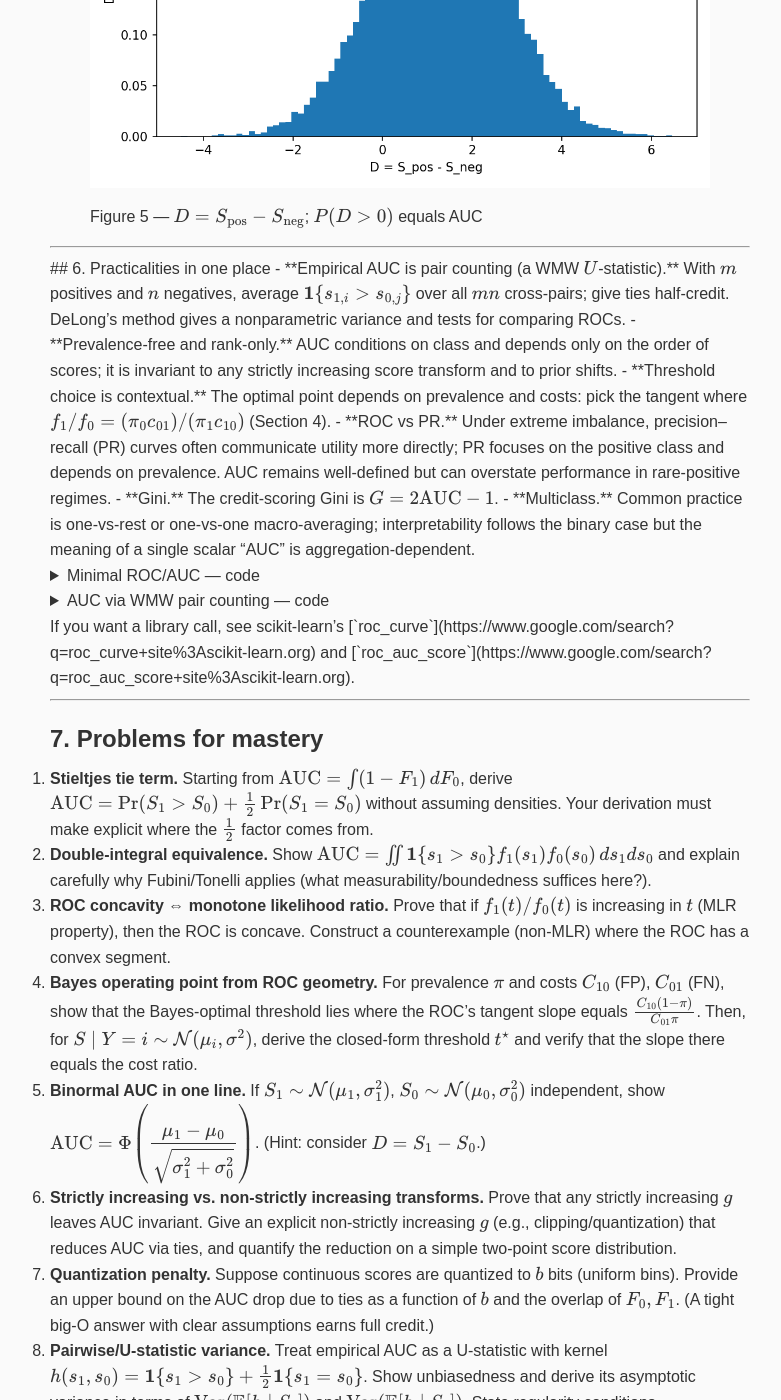
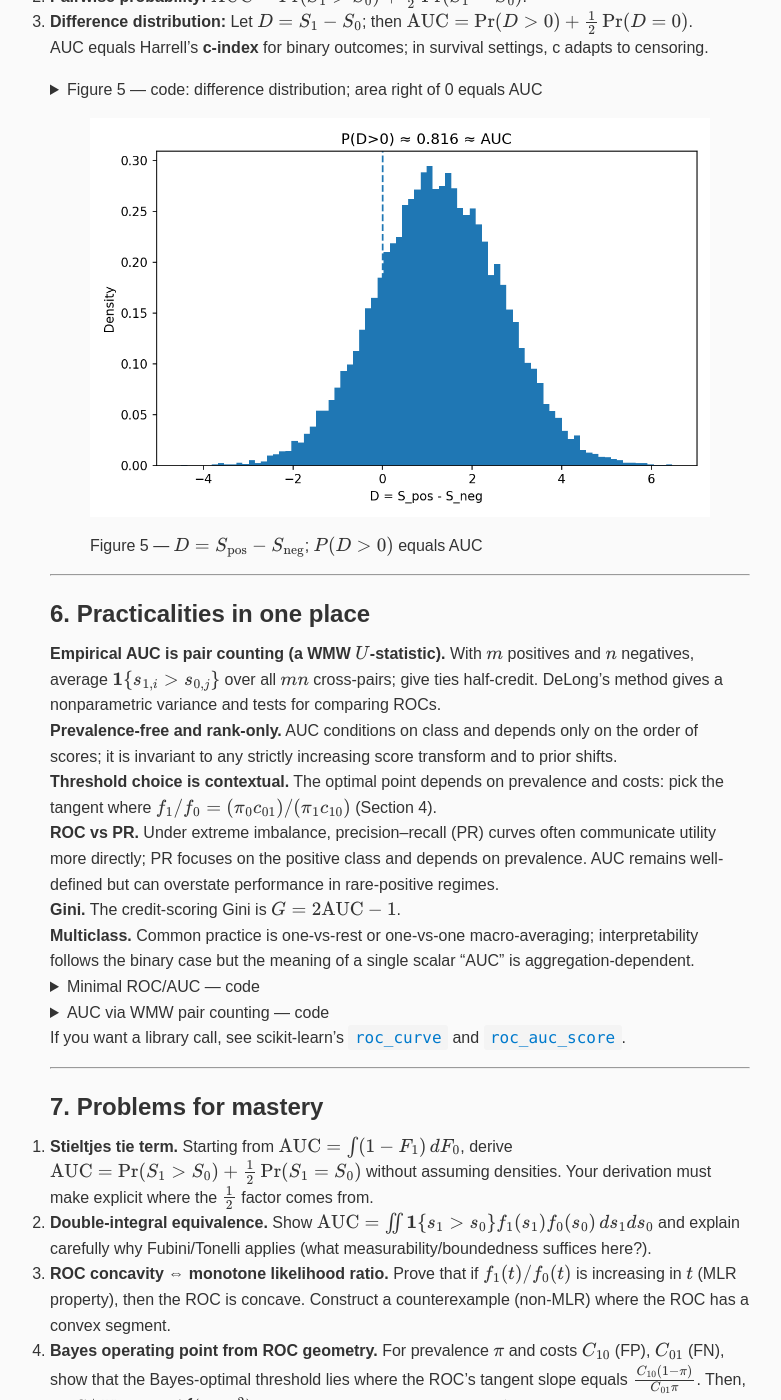
Before and after one commit to econometricsfanboy/gabrieldunin.com, a Jekyll site: the page built from docs/blog/2025-11-08-ROC-Derivation-with-images.html, in a window 1280 px wide and 1400 px high, scrolled down 4196 px. Shown: the whole window, without its empty margins (240-1021 px from the left). Built offline with Jekyll 4.4.1, drawn with Linux system fonts in a browser that asks for light colours; some of the changed text lies outside the part shown.

Commit message:
Update 2025-11-08-ROC-Derivation-with-images.html

```diff
--- a/docs/blog/2025-11-08-ROC-Derivation-with-images.html
+++ b/docs/blog/2025-11-08-ROC-Derivation-with-images.html
@@ -4,27 +4,27 @@ title: "AUC: the probability view (with derivation and figures)"
 mathjax: true
 date: 2025-11-08
 tags: [roc, auc, probability, visualization, python, machine-learning]
-excerpt: "The crux: AUC is the probability that a random positive outranks a random negative. ROC geometry, likelihood‑ratio slopes, and invariances fall out of that."
+excerpt: "The crux: AUC is the probability that a random positive outranks a random negative. ROC geometry, likelihood-ratio slopes, and invariances fall out of that."
 kramdown:
   parse_block_html: true
 ---
 
 <!-- ABSTRACT -->
-<section markdown="1">
-<strong>Picture.</strong> A scoring model assigns each case a real‑valued score \(S\). For binary targets (negative \(0\), positive \(1\)), imagine drawing one truly positive and one truly negative at random and asking whether the model ranks the positive higher. The probability of that event is the area under the ROC curve (AUC). This post motivates the statement, derives it cleanly (including ties), and provides Python to generate figures that make the idea tangible.
+<section>
+  <p><strong>Picture.</strong> A scoring model assigns each case a real-valued score \(S\). For binary targets (negative \(0\), positive \(1\)), imagine drawing one truly positive and one truly negative at random and asking whether the model ranks the positive higher. The probability of that event is the area under the ROC curve (AUC). This post motivates the statement, derives it cleanly (including ties), and provides Python to generate figures that make the idea tangible.</p>
 </section>
 
 <hr/>
 
 <!-- MOTIVATION -->
-<section markdown="block">
-## 1. Motivation: a threshold sweeping along a line
-Scores live on a line. Let \(F_0\) and \(F_1\) denote the class‑conditional CDFs of \(S\) under negatives and positives; \(f_0\), \(f_1\) are their densities where they exist. Sweep a threshold \(t\) from \(+\infty\) to \(-\infty\), predicting “positive” when \(S>t\). The false‑positive and true‑positive rates are
+<section>
+  <h2>1. Motivation: a threshold sweeping along a line</h2>
+  <p>Scores live on a line. Let \(F_0\) and \(F_1\) denote the class-conditional CDFs of \(S\) under negatives and positives; \(f_0\), \(f_1\) are their densities where they exist. Sweep a threshold \(t\) from \(+\infty\) to \(-\infty\), predicting “positive” when \(S&gt;t\). The false-positive and true-positive rates are</p>
   \[
-\mathrm{FPR}(t)=\Pr(S>t\mid 0)=1-F_0(t),\qquad
-\mathrm{TPR}(t)=\Pr(S>t\mid 1)=1-F_1(t).
+  \mathrm{FPR}(t)=\Pr(S&gt;t\mid 0)=1-F_0(t),\qquad
+  \mathrm{TPR}(t)=\Pr(S&gt;t\mid 1)=1-F_1(t).
   \]
-Plotting \(\mathrm{TPR}\) against \(\mathrm{FPR}\) as \(t\) varies yields the receiver operating **characteristic** (ROC) curve. Its area is AUC.
+  <p>Plotting \(\mathrm{TPR}\) against \(\mathrm{FPR}\) as \(t\) varies yields the receiver operating <strong>characteristic</strong> (ROC) curve. Its area is AUC.</p>
 
   {% capture fig1_code %}
   # Figure 1: Score distributions (negatives vs positives)
@@ -62,34 +62,34 @@ plt.savefig("assets/img/auc/distributions.png", dpi=150); plt.close()
 <hr/>
 
 <!-- THE CRUX -->
-<section markdown="1">
-## 2. The crux in one sentence
-**AUC equals the probability that a randomly chosen positive receives a higher score than a randomly chosen negative.** With independent scores \(S_1\sim f_1\) (positive) and \(S_0\sim f_0\):
+<section>
+  <h2>2. The crux in one sentence</h2>
+  <p><strong>AUC equals the probability that a randomly chosen positive receives a higher score than a randomly chosen negative.</strong> With independent scores \(S_1\sim f_1\) (positive) and \(S_0\sim f_0\):</p>
   \[
-\boxed{\ \mathrm{AUC}=\Pr(S_1>S_0)\ +\ \tfrac{1}{2}\Pr(S_1=S_0)\ }.
+  \boxed{\ \mathrm{AUC}=\Pr(S_1&gt;S_0)\ +\ \tfrac{1}{2}\Pr(S_1=S_0)\ }.
   \]
-This is the Wilcoxon–Mann–Whitney (WMW) view of AUC. It explains key invariances immediately: AUC measures *ranking* (discrimination), not calibration; it is unchanged by any strictly increasing transformation of the scores and by prior‑probability shifts.
+  <p>This is the Wilcoxon–Mann–Whitney (WMW) view of AUC. It explains key invariances immediately: AUC measures <em>ranking</em> (discrimination), not calibration; it is unchanged by any strictly increasing transformation of the scores and by prior-probability shifts.</p>
 </section>
 
 <hr/>
 
 <!-- DERIVATION -->
-<section markdown="1">
-## 3. The derivation, start to finish
-Start from the geometric definition:
+<section>
+  <h2>3. The derivation, start to finish</h2>
+  <p>Start from the geometric definition:</p>
   \[
   \mathrm{AUC}=\int_{0}^{1} y(x)\,dx,\quad x(t)=1-F_0(t),\ \ y(t)=1-F_1(t).
   \]
-Use a Stieltjes integral to cover continuous, discrete, and mixed cases:
+  <p>Use a Stieltjes integral to cover continuous, discrete, and mixed cases:</p>
   \[
   \mathrm{AUC}=\int_{-\infty}^{+\infty}\big[1-F_1(t)\big]\,dF_0(t)
   =\mathbb{E}_{S_0\sim F_0}\!\big[1-F_1(S_0)\big].
   \]
-Since \(1-F_1(s)=\Pr(S_1>s)\), taking expectation over \(S_0\) yields
+  <p>Since \(1-F_1(s)=\Pr(S_1&gt;s)\), taking expectation over \(S_0\) yields</p>
   \[
-\mathrm{AUC}=\Pr(S_1>S_0)\ +\ \tfrac{1}{2}\Pr(S_1=S_0),
+  \mathrm{AUC}=\Pr(S_1&gt;S_0)\ +\ \tfrac{1}{2}\Pr(S_1=S_0),
   \]
-where the \(\tfrac{1}{2}\) term accounts for ties. In the continuous case, \(\Pr(S_1=S_0)=0\) and the familiar \(\Pr(S_1>S_0)\) remains.
+  <p>where the \(\tfrac{1}{2}\) term accounts for ties. In the continuous case, \(\Pr(S_1=S_0)=0\) and the familiar \(\Pr(S_1&gt;S_0)\) remains.</p>
 
   {% capture fig2_code %}
   # Figure 2: Pairwise wins matrix; mean ≈ AUC (with half-credit for ties)
@@ -129,19 +129,19 @@ plt.tight_layout(); plt.savefig("assets/img/auc/pairwise_matrix.png", dpi=150);
 <hr/>
 
 <!-- READING THE ROC -->
-<section markdown="1">
-## 4. Reading the ROC like a map
-Differentiate the parametric form (where densities exist): \(dx/dt=-f_0(t)\) and \(dy/dt=-f_1(t)\). The instantaneous slope is the **likelihood ratio** at threshold \(t\):
+<section>
+  <h2>4. Reading the ROC like a map</h2>
+  <p>Differentiate the parametric form (where densities exist): \(dx/dt=-f_0(t)\) and \(dy/dt=-f_1(t)\). The instantaneous slope is the <strong>likelihood ratio</strong> at threshold \(t\):</p>
   \[
   \frac{dy}{dx}=\frac{f_1(t)}{f_0(t)}.
   \]
-Where the curve is steep, small relaxations of the threshold buy many true positives per false positive—this is the Neyman–Pearson lens, in geometry.
+  <p>Where the curve is steep, small relaxations of the threshold buy many true positives per false positive—this is the Neyman–Pearson lens, in geometry.</p>
 
-**Iso‑cost lines and the optimal operating point.** If the positive prevalence is \(\pi_1\) (so \(\pi_0=1-\pi_1\)) and the false‑negative/false‑positive costs are \(c_{10}\) and \(c_{01}\), then lines of equal expected cost in ROC space have slope
+  <p><strong>Iso-cost lines and the optimal operating point.</strong> If the positive prevalence is \(\pi_1\) (so \(\pi_0=1-\pi_1\)) and the false-negative/false-positive costs are \(c_{10}\) and \(c_{01}\), then lines of equal expected cost in ROC space have slope</p>
   \[
   m=\frac{\pi_0\,c_{01}}{\pi_1\,c_{10}}.
   \]
-The Bayes‑optimal threshold is where the ROC’s tangent has slope \(m\): \(f_1(t)/f_0(t)=m\).
+  <p>The Bayes-optimal threshold is where the ROC’s tangent has slope \(m\): \(f_1(t)/f_0(t)=m\).</p>
 
   {% capture fig3_code %}
   # Figure 3: Empirical ROC with a local tangent (slope ≈ likelihood ratio)
@@ -234,26 +234,28 @@ plt.savefig("assets/img/auc/iso_cost.png", dpi=150); plt.close()
   {% endcapture %}
 
   {% include collapse.html
-   title="Figure 4 — code: iso‑cost geometry and cost‑weighted operating point"
+     title="Figure 4 — code: iso-cost geometry and cost-weighted operating point"
      lang="python"
      code=fig5_code %}
 
   {% include figure.html
      src="/assets/img/auc/iso_cost.png"
      alt="ROC overlaid with an iso-cost line and the optimum"
-   caption="Figure 4 — Iso‑cost slope \(m\) and the implied optimal operating point" %}
+     caption="Figure 4 — Iso-cost slope \(m\) and the implied optimal operating point" %}
 </section>
 
 <hr/>
 
 <!-- THREE PICTURES -->
-<section markdown="1">
-## 5. Three equivalent pictures of AUC
-1. **Integral under trade‑off:** \(\displaystyle \mathrm{AUC}=\int_0^1 \mathrm{TPR}(x)\,dx\).
-2. **Pairwise probability:** \(\mathrm{AUC}=\Pr(S_1>S_0)+\tfrac{1}{2}\Pr(S_1=S_0)\).
-3. **Difference distribution:** Let \(D=S_1-S_0\); then \(\mathrm{AUC}=\Pr(D>0)+\tfrac{1}{2}\Pr(D=0)\).
+<section>
+  <h2>5. Three equivalent pictures of AUC</h2>
+  <ol>
+    <li><strong>Integral under trade-off:</strong> \(\displaystyle \mathrm{AUC}=\int_0^1 \mathrm{TPR}(x)\,dx\).</li>
+    <li><strong>Pairwise probability:</strong> \(\mathrm{AUC}=\Pr(S_1&gt;S_0)+\tfrac{1}{2}\Pr(S_1=S_0)\).</li>
+    <li><strong>Difference distribution:</strong> Let \(D=S_1-S_0\); then \(\mathrm{AUC}=\Pr(D&gt;0)+\tfrac{1}{2}\Pr(D=0)\).</li>
+  </ol>
 
-AUC equals Harrell’s **c‑index** for binary outcomes; in survival settings, c adapts to censoring.
+  <p>AUC equals Harrell’s <strong>c-index</strong> for binary outcomes; in survival settings, c adapts to censoring.</p>
 
   {% capture fig4_code %}
   # Figure 5: Distribution of differences D = S_pos - S_neg
@@ -282,20 +284,22 @@ plt.tight_layout(); plt.savefig("assets/img/auc/difference_distribution.png", dp
   {% include figure.html
      src="/assets/img/auc/difference_distribution.png"
      alt="Distribution of D = S_pos − S_neg; area right of zero is AUC"
-   caption="Figure 5 — \(D=S_{\text{pos}}-S_{\text{neg}}\); \(P(D>0)\) equals AUC" %}
+     caption="Figure 5 — \(D=S_{\text{pos}}-S_{\text{neg}}\); \(P(D&gt;0)\) equals AUC" %}
 </section>
 
 <hr/>
 
 <!-- PRACTICALITIES -->
-<section markdown="1">
-## 6. Practicalities in one place
-- **Empirical AUC is pair counting (a WMW \(U\)-statistic).** With \(m\) positives and \(n\) negatives, average \(\mathbf{1}\{s_{1,i}>s_{0,j}\}\) over all \(mn\) cross‑pairs; give ties half‑credit. DeLong’s method gives a nonparametric variance and tests for comparing ROCs.
-- **Prevalence‑free and rank‑only.** AUC conditions on class and depends only on the order of scores; it is invariant to any strictly increasing score transform and to prior shifts.
-- **Threshold choice is contextual.** The optimal point depends on prevalence and costs: pick the tangent where \(f_1/f_0=(\pi_0 c_{01})/(\pi_1 c_{10})\) (Section 4).
-- **ROC vs PR.** Under extreme imbalance, precision–recall (PR) curves often communicate utility more directly; PR focuses on the positive class and depends on prevalence. AUC remains well‑defined but can overstate performance in rare‑positive regimes.
-- **Gini.** The credit‑scoring Gini is \(G=2\mathrm{AUC}-1\).
-- **Multiclass.** Common practice is one‑vs‑rest or one‑vs‑one macro‑averaging; interpretability follows the binary case but the meaning of a single scalar “AUC” is aggregation‑dependent.
+<section>
+  <h2>6. Practicalities in one place</h2>
+  <ul>
+    <li><strong>Empirical AUC is pair counting (a WMW \(U\)-statistic).</strong> With \(m\) positives and \(n\) negatives, average \(\mathbf{1}\{s_{1,i}&gt;s_{0,j}\}\) over all \(mn\) cross-pairs; give ties half-credit. DeLong’s method gives a nonparametric variance and tests for comparing ROCs.</li>
+    <li><strong>Prevalence-free and rank-only.</strong> AUC conditions on class and depends only on the order of scores; it is invariant to any strictly increasing score transform and to prior shifts.</li>
+    <li><strong>Threshold choice is contextual.</strong> The optimal point depends on prevalence and costs: pick the tangent where \(f_1/f_0=(\pi_0 c_{01})/(\pi_1 c_{10})\) (Section 4).</li>
+    <li><strong>ROC vs PR.</strong> Under extreme imbalance, precision–recall (PR) curves often communicate utility more directly; PR focuses on the positive class and depends on prevalence. AUC remains well-defined but can overstate performance in rare-positive regimes.</li>
+    <li><strong>Gini.</strong> The credit-scoring Gini is \(G=2\mathrm{AUC}-1\).</li>
+    <li><strong>Multiclass.</strong> Common practice is one-vs-rest or one-vs-one macro-averaging; interpretability follows the binary case but the meaning of a single scalar “AUC” is aggregation-dependent.</li>
+  </ul>
 
   {% capture minimal_auc_code %}
   # Minimal ROC/AUC from scores and labels
@@ -343,7 +347,7 @@ def auc_paircount(y_true, y_score):
      lang="python"
      code=auc_paircount_code %}
 
-If you want a library call, see scikit‑learn’s [`roc_curve`](https://www.google.com/search?q=roc_curve+site%3Ascikit-learn.org) and [`roc_auc_score`](https://www.google.com/search?q=roc_auc_score+site%3Ascikit-learn.org).
+  <p>If you want a library call, see scikit-learn’s <a href="https://www.google.com/search?q=roc_curve+site%3Ascikit-learn.org"><code>roc_curve</code></a> and <a href="https://www.google.com/search?q=roc_auc_score+site%3Ascikit-learn.org"><code>roc_auc_score</code></a>.</p>
 </section>
 
 <hr/>
@@ -352,45 +356,45 @@ If you want a library call, see scikit‑learn’s [`roc_curve`](https://www.goo
 <section>
   <h2>7. Problems for mastery</h2>
   <ol>
-    <li><strong>Stieltjes tie term.</strong> Starting from \(\mathrm{AUC}=\int(1-F_1)\,dF_0\), derive \(\mathrm{AUC}=\Pr(S_1>S_0)+\tfrac{1}{2}\Pr(S_1=S_0)\) without assuming densities. Your derivation must make explicit where the \(\tfrac{1}{2}\) factor comes from.</li>
+    <li><strong>Stieltjes tie term.</strong> Starting from \(\mathrm{AUC}=\int(1-F_1)\,dF_0\), derive \(\mathrm{AUC}=\Pr(S_1&gt;S_0)+\tfrac{1}{2}\Pr(S_1=S_0)\) without assuming densities. Your derivation must make explicit where the \(\tfrac{1}{2}\) factor comes from.</li>
 
-    <li><strong>Double‑integral equivalence.</strong> Show \(\mathrm{AUC}=\iint \mathbf{1}\{s_1>s_0\}f_1(s_1)f_0(s_0)\,ds_1ds_0\) and explain carefully why Fubini/Tonelli applies (what measurability/boundedness suffices here?).</li>
+    <li><strong>Double-integral equivalence.</strong> Show \(\mathrm{AUC}=\iint \mathbf{1}\{s_1&gt;s_0\}f_1(s_1)f_0(s_0)\,ds_1ds_0\) and explain carefully why Fubini/Tonelli applies (what measurability/boundedness suffices here?).</li>
 
-    <li><strong>ROC concavity ⇔ monotone likelihood ratio.</strong> Prove that if \(f_1(t)/f_0(t)\) is increasing in \(t\) (MLR property), then the ROC is concave. Construct a counterexample (non‑MLR) where the ROC has a convex segment.</li>
+    <li><strong>ROC concavity ⇔ monotone likelihood ratio.</strong> Prove that if \(f_1(t)/f_0(t)\) is increasing in \(t\) (MLR property), then the ROC is concave. Construct a counterexample (non-MLR) where the ROC has a convex segment.</li>
 
-    <li><strong>Bayes operating point from ROC geometry.</strong> For prevalence \(\pi\) and costs \(C_{10}\) (FP), \(C_{01}\) (FN), show that the Bayes‑optimal threshold lies where the ROC’s tangent slope equals \(\frac{C_{10}(1-\pi)}{C_{01}\pi}\). Then, for \(S\mid Y=i\sim \mathcal{N}(\mu_i,\sigma^2)\), derive the closed‑form threshold \(t^\star\) and verify that the slope there equals the cost ratio.</li>
+    <li><strong>Bayes operating point from ROC geometry.</strong> For prevalence \(\pi\) and costs \(C_{10}\) (FP), \(C_{01}\) (FN), show that the Bayes-optimal threshold lies where the ROC’s tangent slope equals \(\frac{C_{10}(1-\pi)}{C_{01}\pi}\). Then, for \(S\mid Y=i\sim \mathcal{N}(\mu_i,\sigma^2)\), derive the closed-form threshold \(t^\star\) and verify that the slope there equals the cost ratio.</li>
 
     <li><strong>Binormal AUC in one line.</strong> If \(S_1\sim\mathcal{N}(\mu_1,\sigma_1^2)\), \(S_0\sim\mathcal{N}(\mu_0,\sigma_0^2)\) independent, show \(\mathrm{AUC}=\Phi\!\left(\dfrac{\mu_1-\mu_0}{\sqrt{\sigma_1^2+\sigma_0^2}}\right)\). (Hint: consider \(D=S_1-S_0\).)</li>
 
-    <li><strong>Strictly increasing vs. non‑strictly increasing transforms.</strong> Prove that any strictly increasing \(g\) leaves AUC invariant. Give an explicit non‑strictly increasing \(g\) (e.g., clipping/quantization) that reduces AUC via ties, and quantify the reduction on a simple two‑point score distribution.</li>
+    <li><strong>Strictly increasing vs. non-strictly increasing transforms.</strong> Prove that any strictly increasing \(g\) leaves AUC invariant. Give an explicit non-strictly increasing \(g\) (e.g., clipping/quantization) that reduces AUC via ties, and quantify the reduction on a simple two-point score distribution.</li>
 
-    <li><strong>Quantization penalty.</strong> Suppose continuous scores are quantized to \(b\) bits (uniform bins). Provide an upper bound on the AUC drop due to ties as a function of \(b\) and the overlap of \(F_0, F_1\). (A tight big‑O answer with clear assumptions earns full credit.)</li>
+    <li><strong>Quantization penalty.</strong> Suppose continuous scores are quantized to \(b\) bits (uniform bins). Provide an upper bound on the AUC drop due to ties as a function of \(b\) and the overlap of \(F_0, F_1\). (A tight big-O answer with clear assumptions earns full credit.)</li>
 
-    <li><strong>Pairwise/U‑statistic variance.</strong> Treat empirical AUC as a U‑statistic with kernel \(h(s_1,s_0)=\mathbf{1}\{s_1>s_0\}+\tfrac{1}{2}\mathbf{1}\{s_1=s_0\}\). Show unbiasedness and derive its asymptotic variance in terms of \(\operatorname{Var}(\mathbb{E}[h\mid S_1])\) and \(\operatorname{Var}(\mathbb{E}[h\mid S_0])\). State regularity conditions.</li>
+    <li><strong>Pairwise/U-statistic variance.</strong> Treat empirical AUC as a U-statistic with kernel \(h(s_1,s_0)=\mathbf{1}\{s_1&gt;s_0\}+\tfrac{1}{2}\mathbf{1}\{s_1=s_0\}\). Show unbiasedness and derive its asymptotic variance in terms of \(\operatorname{Var}(\mathbb{E}[h\mid S_1])\) and \(\operatorname{Var}(\mathbb{E}[h\mid S_0])\). State regularity conditions.</li>
 
-    <li><strong>Symmetric label noise.</strong> Assume class‑independent flip rate \(\eta\in[0,\tfrac12)\). Let \(\mathrm{AUC}_\text{true}\) be the population AUC and \(\mathrm{AUC}_\text{obs}\) the AUC measured against noisy labels. Show
+    <li><strong>Symmetric label noise.</strong> Assume class-independent flip rate \(\eta\in[0,\tfrac12)\). Let \(\mathrm{AUC}_\text{true}\) be the population AUC and \(\mathrm{AUC}_\text{obs}\) the AUC measured against noisy labels. Show
       \[
       \mathrm{AUC}_\text{obs}=(1-2\eta)\,\mathrm{AUC}_\text{true}+\eta
       \]
-      (continuous‑score case). Interpret the linear shrinkage toward \(0.5\).</li>
+      (continuous-score case). Interpret the linear shrinkage toward \(0.5\).</li>
 
     <li><strong>Partial AUC as a weighted probability.</strong> For normalized pAUC over \(\mathrm{FPR}\in[0,\alpha]\),
       \[
       \mathrm{pAUC}_\alpha=\frac{1}{\alpha}\int_{0}^{\alpha}\mathrm{TPR}(x)\,dx,
       \]
-      derive a pairwise representation that samples negatives only from the top \(\alpha\) FPR slice (i.e., highest‑scoring \(\alpha\) fraction of negatives) with appropriate normalization. State precisely how ties at the slice boundary are handled.</li>
+      derive a pairwise representation that samples negatives only from the top \(\alpha\) FPR slice (i.e., highest-scoring \(\alpha\) fraction of negatives) with appropriate normalization. State precisely how ties at the slice boundary are handled.</li>
 
-    <li><strong>Youden’s \(J\) vs cost‑optimal.</strong> Show on a concrete family (e.g., equal‑variance Gaussians) that the threshold maximizing \(J=\mathrm{TPR}-\mathrm{FPR}\) generally differs from the Bayes‑optimal threshold unless \(C_{10}(1-\pi)=C_{01}\pi\). Quantify the regret in expected cost when using \(J\) instead of Bayes‑optimal.</li>
+    <li><strong>Youden’s \(J\) vs cost-optimal.</strong> Show on a concrete family (e.g., equal-variance Gaussians) that the threshold maximizing \(J=\mathrm{TPR}-\mathrm{FPR}\) generally differs from the Bayes-optimal threshold unless \(C_{10}(1-\pi)=C_{01}\pi\). Quantify the regret in expected cost when using \(J\) instead of Bayes-optimal.</li>
 
-    <li><strong>Same AUC, different calibration.</strong> Construct two scorers with identical AUC but different calibration curves. Verify equal AUC via the rank‑based formula, and contrast Brier score / ECE. Explain why AUC cannot adjudicate between them for decision‑making at fixed cost ratios.</li>
+    <li><strong>Same AUC, different calibration.</strong> Construct two scorers with identical AUC but different calibration curves. Verify equal AUC via the rank-based formula, and contrast Brier score / ECE. Explain why AUC cannot adjudicate between them for decision-making at fixed cost ratios.</li>
 
-    <li><strong>Mixtures and Simpson‑type reversals.</strong> Give subgroup‑specific distributions \((F_0^{(g)},F_1^{(g)})\) with \(\mathrm{AUC}^{(1)}>\mathrm{AUC}^{(2)}\) but overall \(\mathrm{AUC}\) reverses after mixing subgroups due to different subgroup weights. Prove the reversal algebraically.</li>
+    <li><strong>Mixtures and Simpson-type reversals.</strong> Give subgroup-specific distributions \((F_0^{(g)},F_1^{(g)})\) with \(\mathrm{AUC}^{(1)}&gt;\mathrm{AUC}^{(2)}\) but overall \(\mathrm{AUC}\) reverses after mixing subgroups due to different subgroup weights. Prove the reversal algebraically.</li>
 
-    <li><strong>ROC slope as likelihood ratio—finite‑difference test.</strong> On simulated data, estimate the ROC slope at threshold \(t\) by symmetric finite differences. Independently estimate \(f_1(t)/f_0(t)\) by kernel density ratios. Show convergence of the two estimates as sample size grows and discuss boundary effects.</li>
+    <li><strong>ROC slope as likelihood ratio—finite-difference test.</strong> On simulated data, estimate the ROC slope at threshold \(t\) by symmetric finite differences. Independently estimate \(f_1(t)/f_0(t)\) by kernel density ratios. Show convergence of the two estimates as sample size grows and discuss boundary effects.</li>
 
-    <li><strong>Ranking surrogates and AUC.</strong> Consider pairwise logistic loss \(\ell(s_1,s_0)=\log\!\bigl(1+\exp(-(s_1-s_0))\bigr)\). Show that minimizing \(\mathbb{E}[\ell]\) is classification‑calibrated for AUC (i.e., minimizes misranking risk in the limit). Provide the key inequality linking surrogate excess risk to AUC regret.</li>
+    <li><strong>Ranking surrogates and AUC.</strong> Consider pairwise logistic loss \(\ell(s_1,s_0)=\log\!\bigl(1+\exp(-(s_1-s_0))\bigr)\). Show that minimizing \(\mathbb{E}[\ell]\) is classification-calibrated for AUC (i.e., minimizes misranking risk in the limit). Provide the key inequality linking surrogate excess risk to AUC regret.</li>
 
-    <li><strong>Class‑conditional monotone transforms.</strong> Show by counterexample that applying different strictly increasing transforms \(g_1,g_0\) to positives and negatives can change AUC, even though each \(g_i\) is monotone. Explain the mechanism in terms of LR reweighting.</li>
+    <li><strong>Class-conditional monotone transforms.</strong> Show by counterexample that applying different strictly increasing transforms \(g_1,g_0\) to positives and negatives can change AUC, even though each \(g_i\) is monotone. Explain the mechanism in terms of LR reweighting.</li>
 
     <li><strong>AUC under covariate shift.</strong> If \(p(x\mid Y)\) changes but the conditional score distributions \(F_i\) induced by the model remain unchanged, argue why ROC/AUC stays invariant while PR/AUPRC can change. Give a small constructed example.</li>
   </ol>
```
Lines whose indentation alone changed are shown as unchanged.
